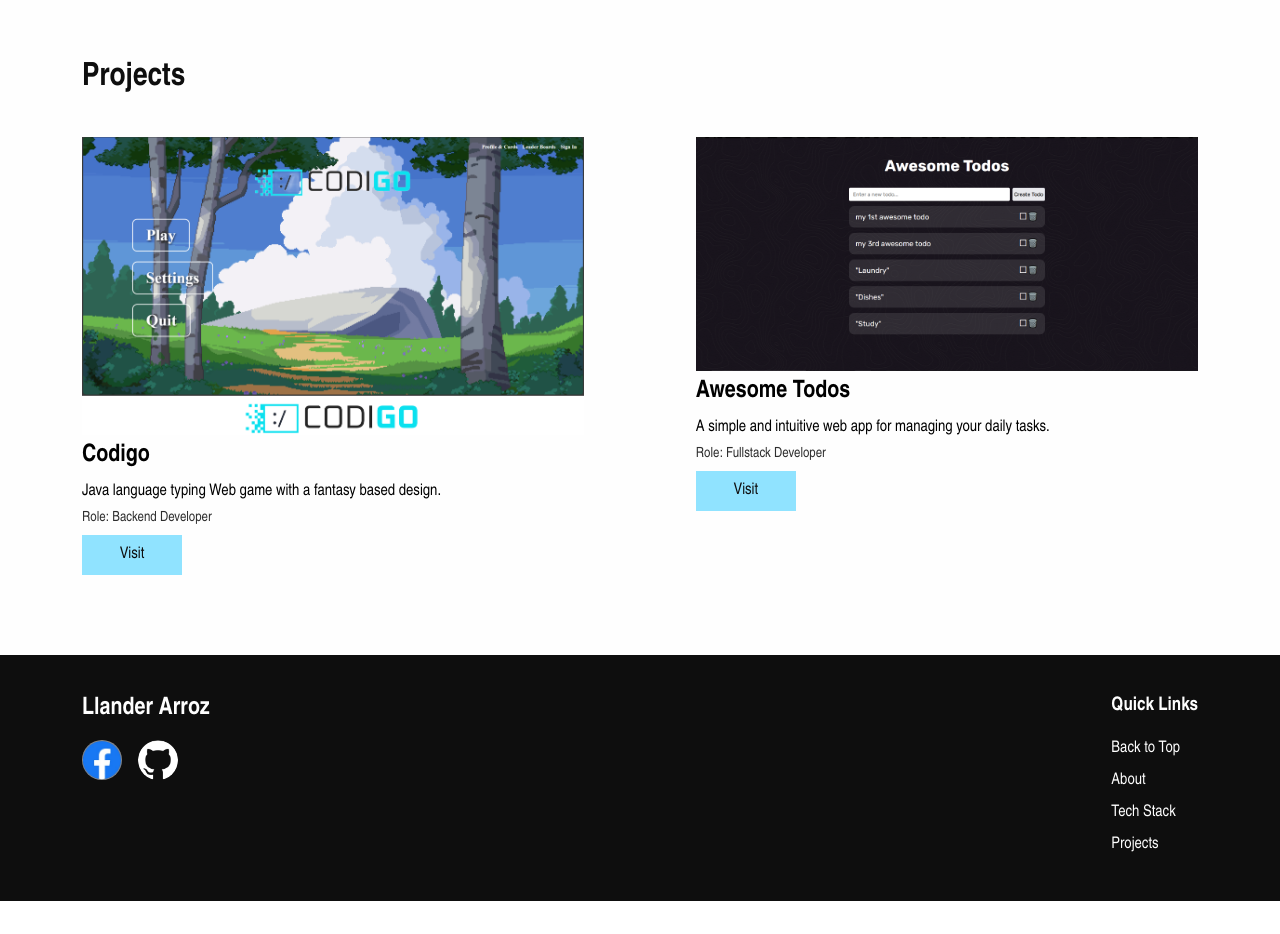
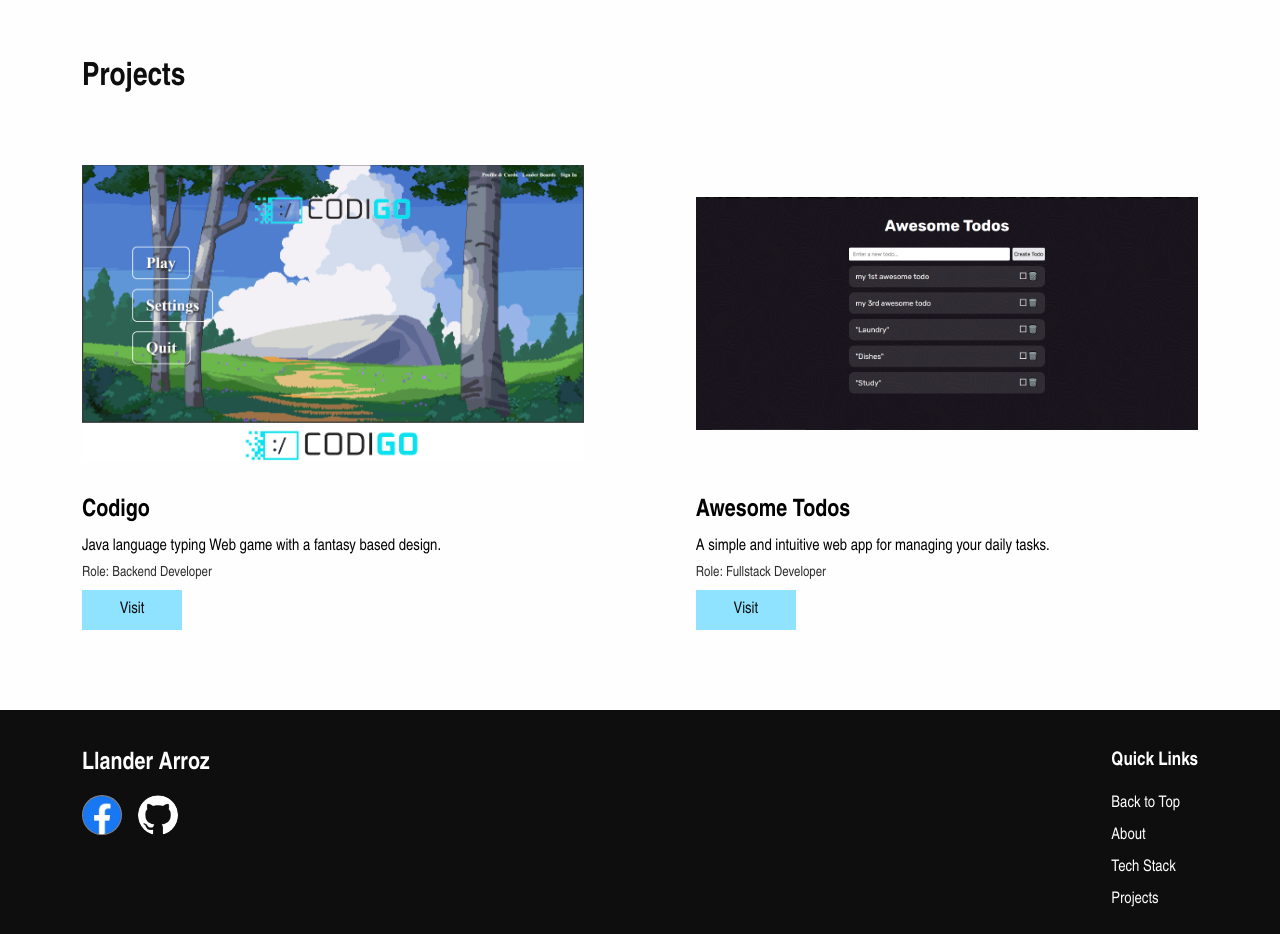
Before and after one commit to Llander15/LlanderArroz-Portfolio, a React (Vite) app: page / in a window 1280 px wide. Shown: the part 2120-3054 px from the top of the page. Before the commit the page ends 3021 px from the top, so only its background shows below. Built offline with nearby package versions, Linux system fonts and the light colour scheme.

Commit message:
Update index.css

```diff
--- a/src/index.css
+++ b/src/index.css
@@ -209,7 +209,8 @@
     width: 45% !important;
 }
 .project-img-container{
-
+    height: 360px;
+    align-content: center;
 }
 .project-img{
     width: 100%;
```
